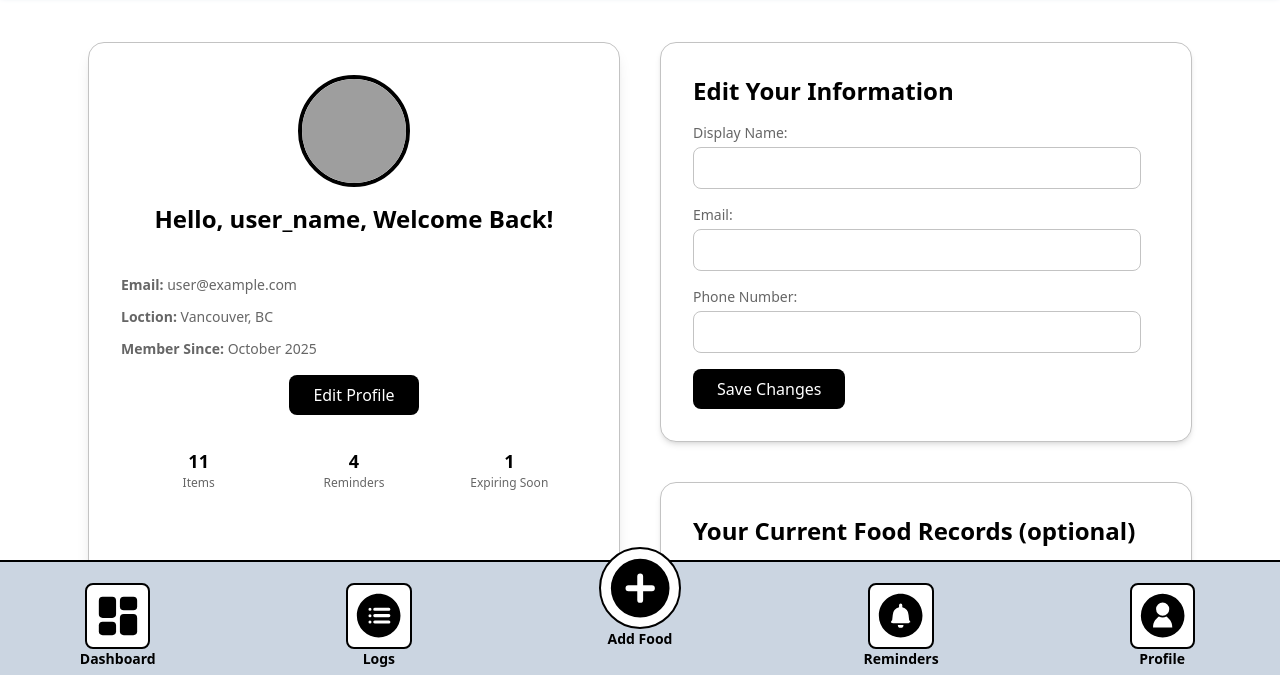
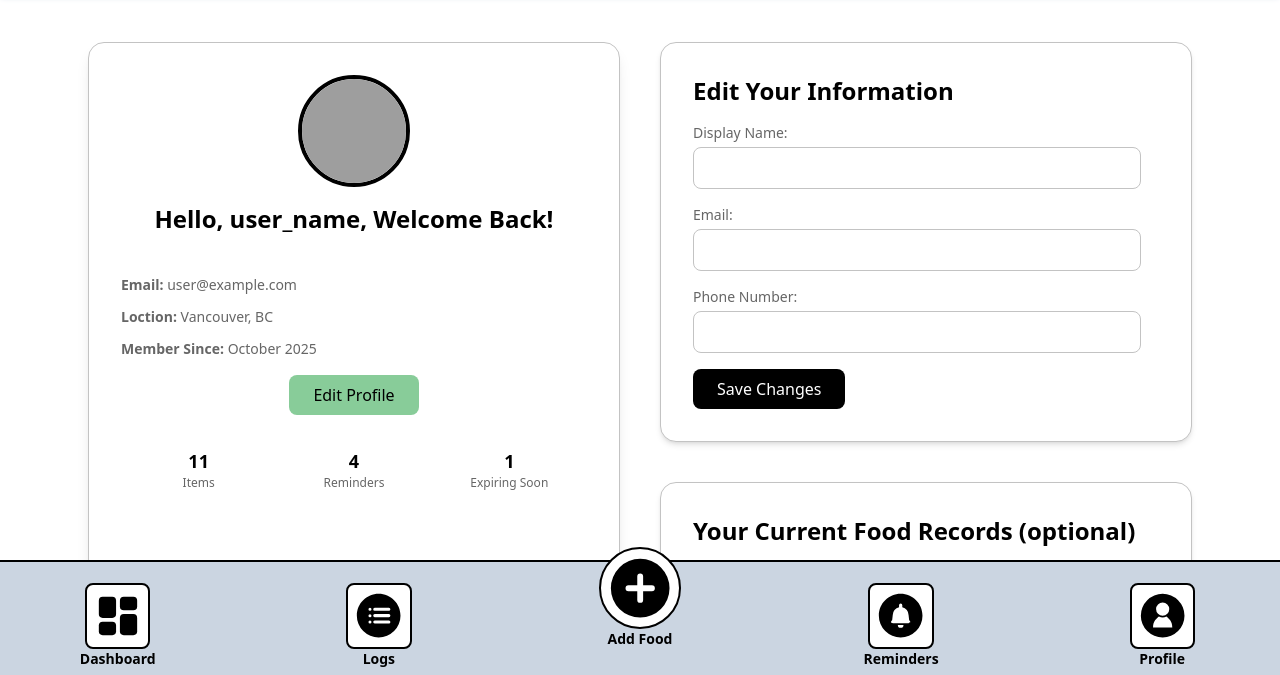
Before and after one commit to Gzheng710-kiwi/1800_202530_DTC03, a website built with Vite: page profile.html in a window 1280 px wide. Shown: the part 108-783 px from the top of the page. Built offline with nearby package versions, Linux system fonts and the light colour scheme; grey boxes are pictures that could not be loaded.

Commit message:
change the color of text

```diff
--- a/profile.html
+++ b/profile.html
@@ -131,7 +131,7 @@
           <p><strong>Member Since:</strong> October 2025</p>
         </div>
         <button
-          class="mt-4 bg-[#000000] text-white px-6 py-2 rounded-lg hover:bg-green-700 transition"
+          class="mt-4 bg-[#88cc99] text-black px-6 py-2 rounded-lg hover:bg-green-700 transition"
         >
           Edit Profile
         </button>
```
